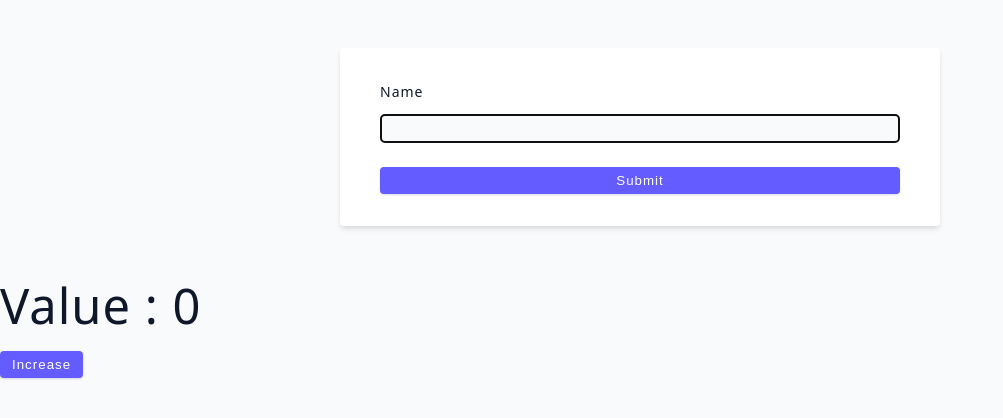
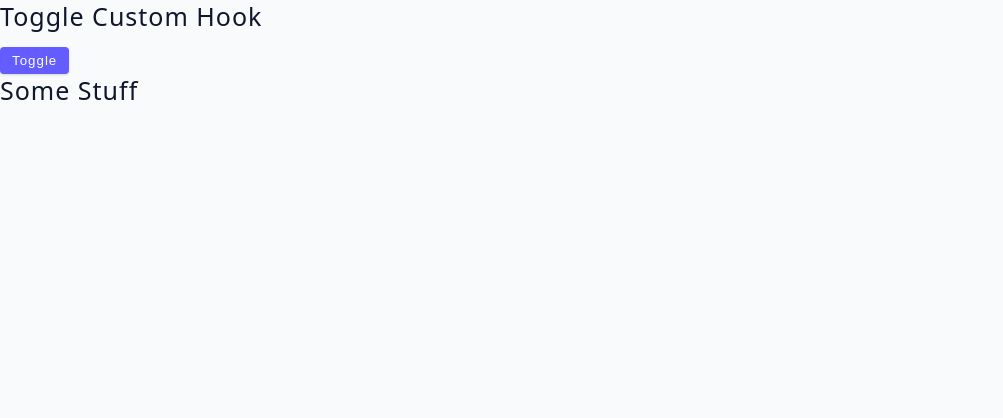
Before and after one commit to fugasok/advanced-react-learning, a React (Vite) app: page / in a window 1280 px wide. Shown: the top 418 px of the page, without its empty margins (0-1003 px from the left). Built offline with nearby package versions, Linux system fonts and the light colour scheme.

Commit message:
custom hook

```diff
--- a/src/App.jsx
+++ b/src/App.jsx
@@ -1,4 +1,4 @@
-import Starter from "./tutorial/07-useRef/starter/01-useRef-basics";
+import Starter from "./tutorial/08-custom-hooks/starter/01-toggle";
 
 function App() {
 	return <Starter />;
--- a/src/tutorial/08-custom-hooks/starter/01-toggle.jsx
+++ b/src/tutorial/08-custom-hooks/starter/01-toggle.jsx
@@ -1,11 +1,13 @@
-import { useState } from 'react';
+import { useState } from "react";
+import useToggle from "./useToggle";
 
 const ToggleExample = () => {
-  const [show, setShow] = useState(false);
+	const { show, toggle } = useToggle(true);
+
 	return (
 		<div>
 			<h4>toggle custom hook</h4>
-      <button className='btn' onClick={() => setShow(!show)}>
+			<button className="btn" onClick={toggle}>
 				toggle
 			</button>
 			{show && <h4>some stuff</h4>}
--- /dev/null
+++ b/src/tutorial/08-custom-hooks/starter/useToggle.js
@@ -0,0 +1,11 @@
+import { useState } from 'react';
+
+const useToggle = (defaultValue) => {
+   const [show, setShow] = useState(defaultValue);
+   const toggle = () => {
+      setShow(!show);
+   }
+   return {show, toggle};
+}
+
+export default useToggle;
```
Lines whose indentation alone changed are shown as unchanged.
